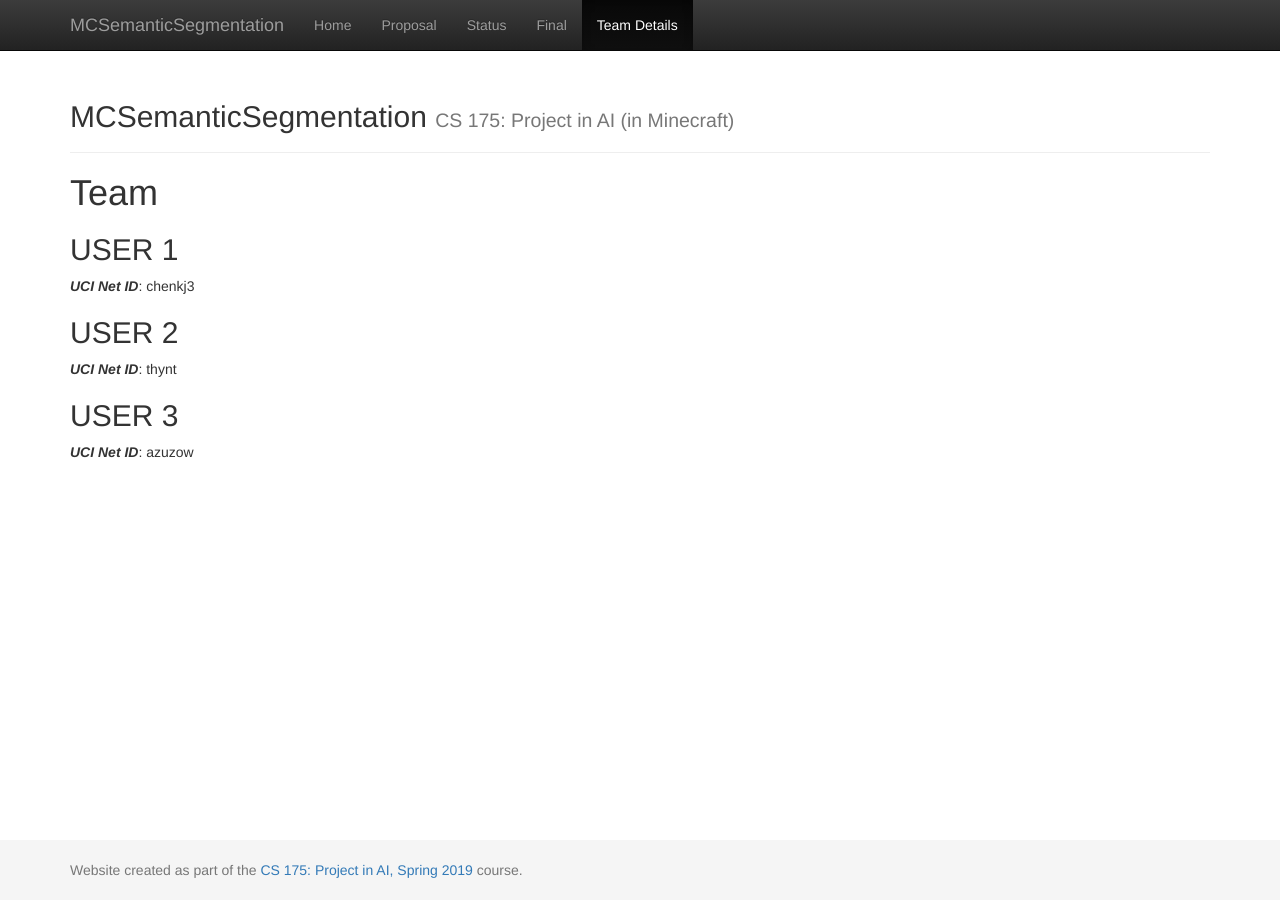
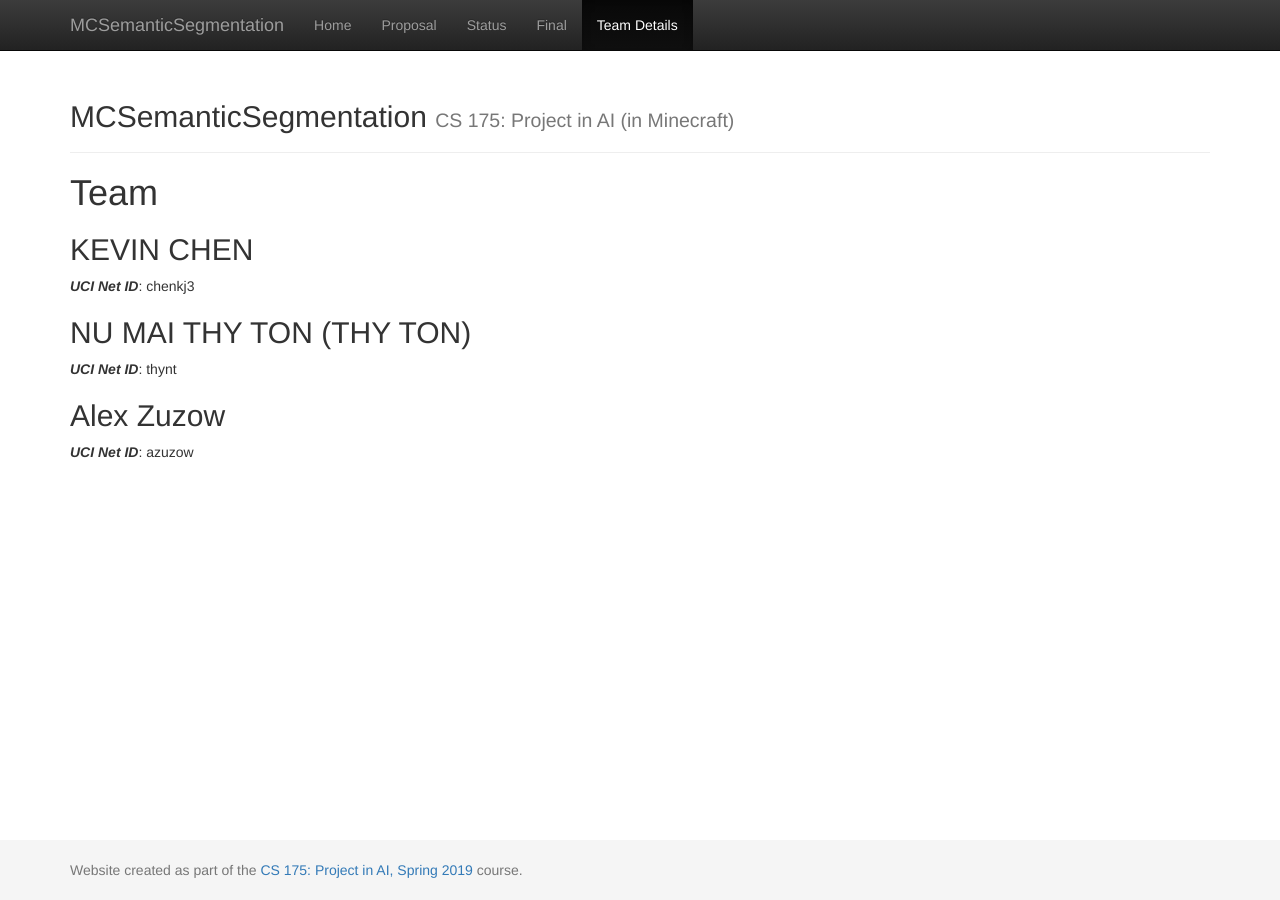
Before and after one commit to KevinJChen/MCSemanticSegmentation, a Jekyll site: the page built from docs/team.md, in a window 1280 px wide. Built offline with Jekyll 4.4.1, drawn with Linux system fonts in a browser that asks for light colours.

Commit message:
Updated usernames

```diff
--- a/docs/team.md
+++ b/docs/team.md
@@ -6,11 +6,11 @@ title:  Team
 # {{ page.title }}
 
 
-## USER 1
+## KEVIN CHEN
 ***UCI Net ID***: chenkj3
 
-## USER 2
+## NU MAI THY TON (THY TON)
 ***UCI Net ID***: thynt
 
-## USER 3
+## Alex Zuzow
 ***UCI Net ID***: azuzow
```
